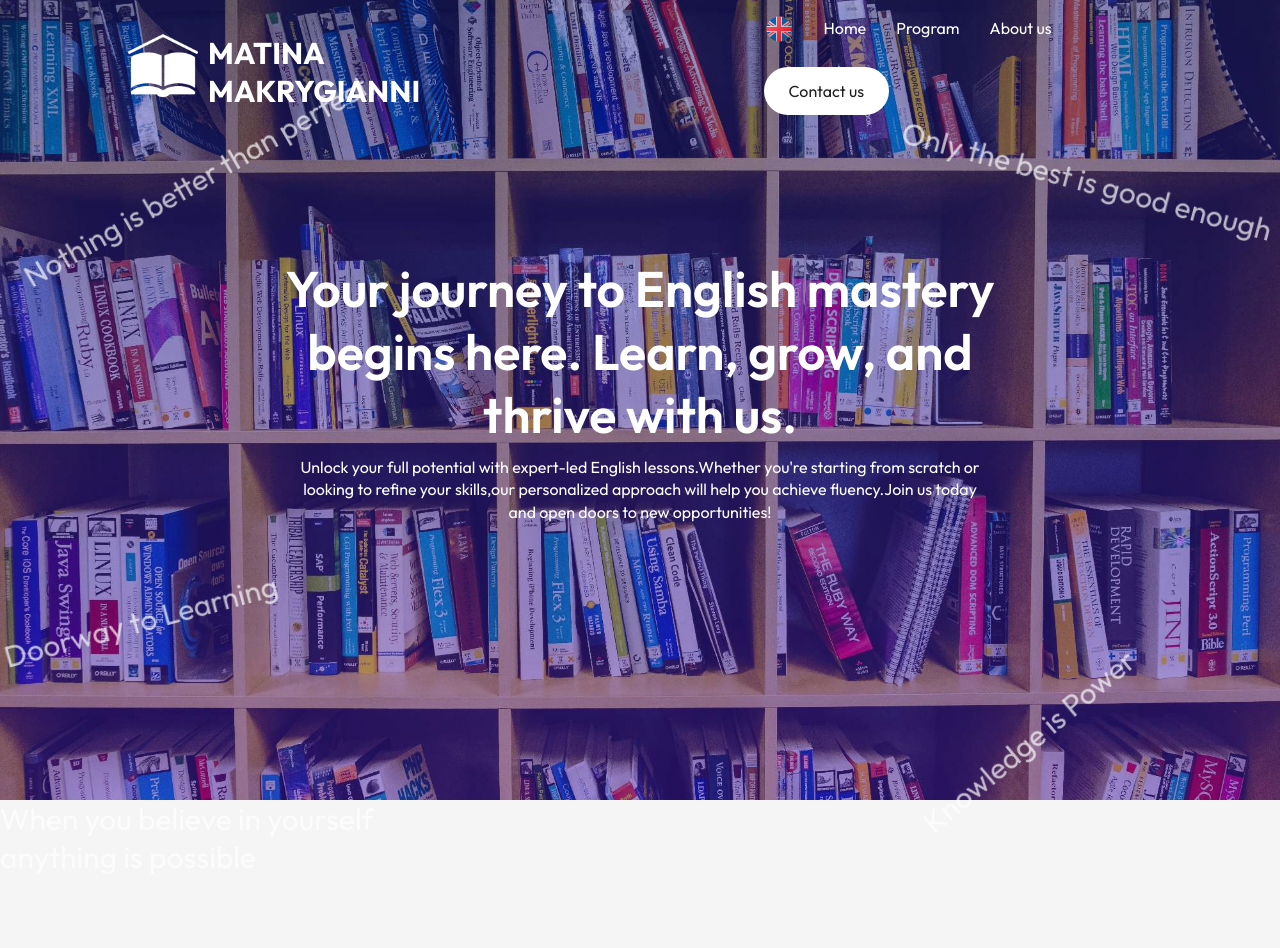
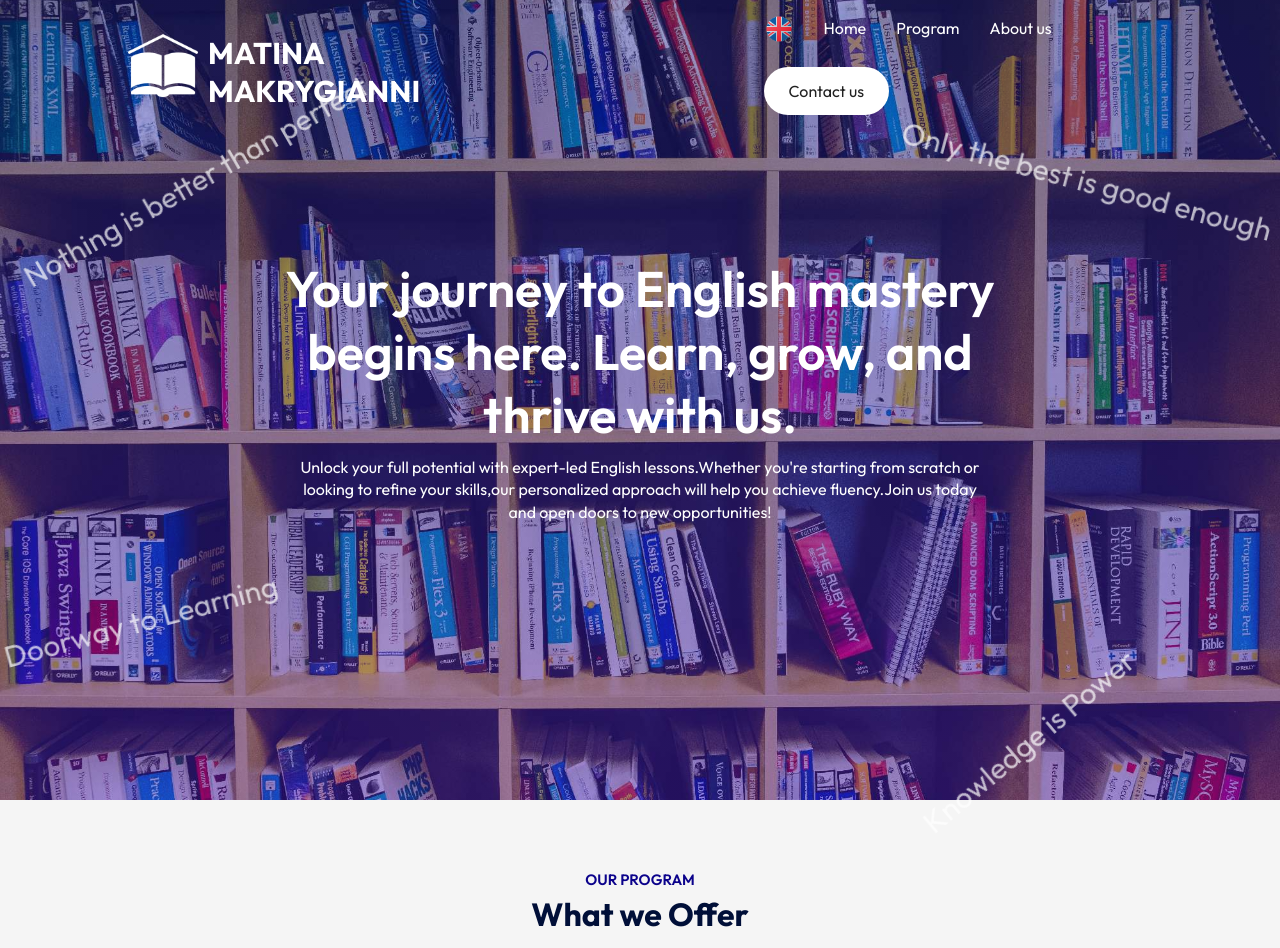
Before and after one commit to KostasTritsonis/enginuity, a React (Vite) app: page / in a window 1280 px wide. Shown: the top 948 px of the page. Built offline with nearby package versions, Linux system fonts and the light colour scheme.

Commit message:
09012025

```diff
--- a/src/Components/Hero/Hero.jsx
+++ b/src/Components/Hero/Hero.jsx
@@ -20,7 +20,6 @@ const Hero = () => {
       <p className='quote2'>Nothing is better than perfect</p>
       <p className='quote3'>Doorway to Learning</p>
       <p className='quote4'>Knowledge is Power</p>
-      <p className='quote5'>When you believe in yourself <br /> anything is possible</p>
     </div>
   </>
   )
```
